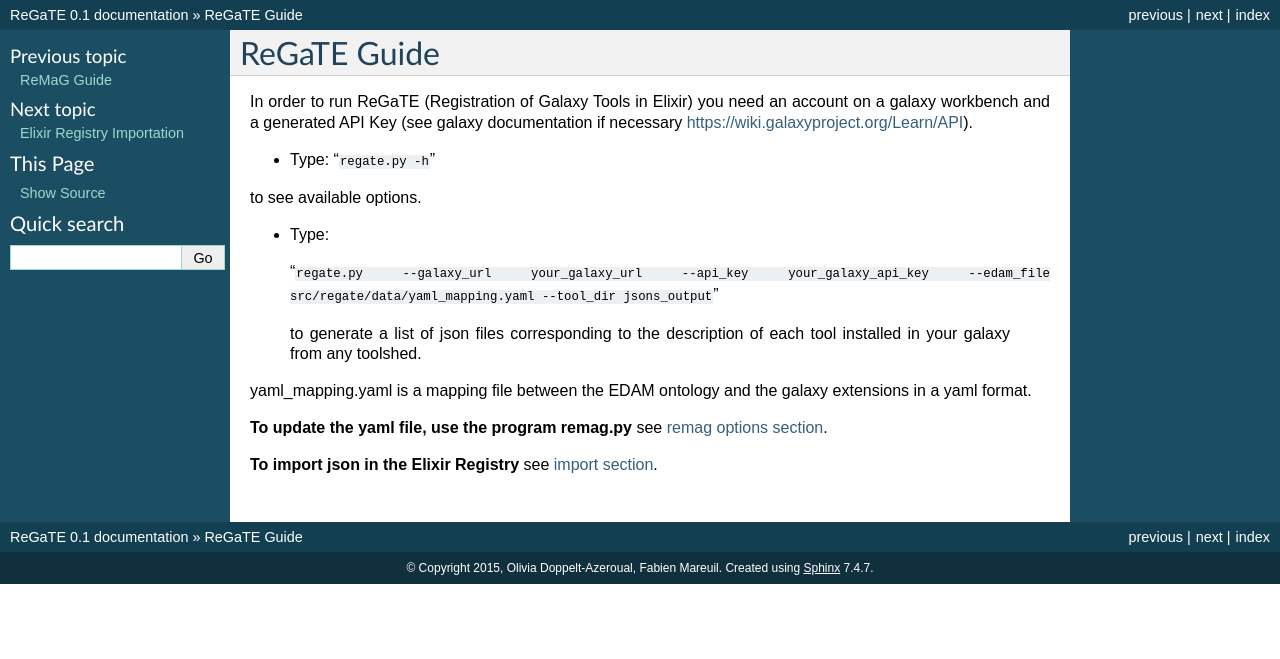
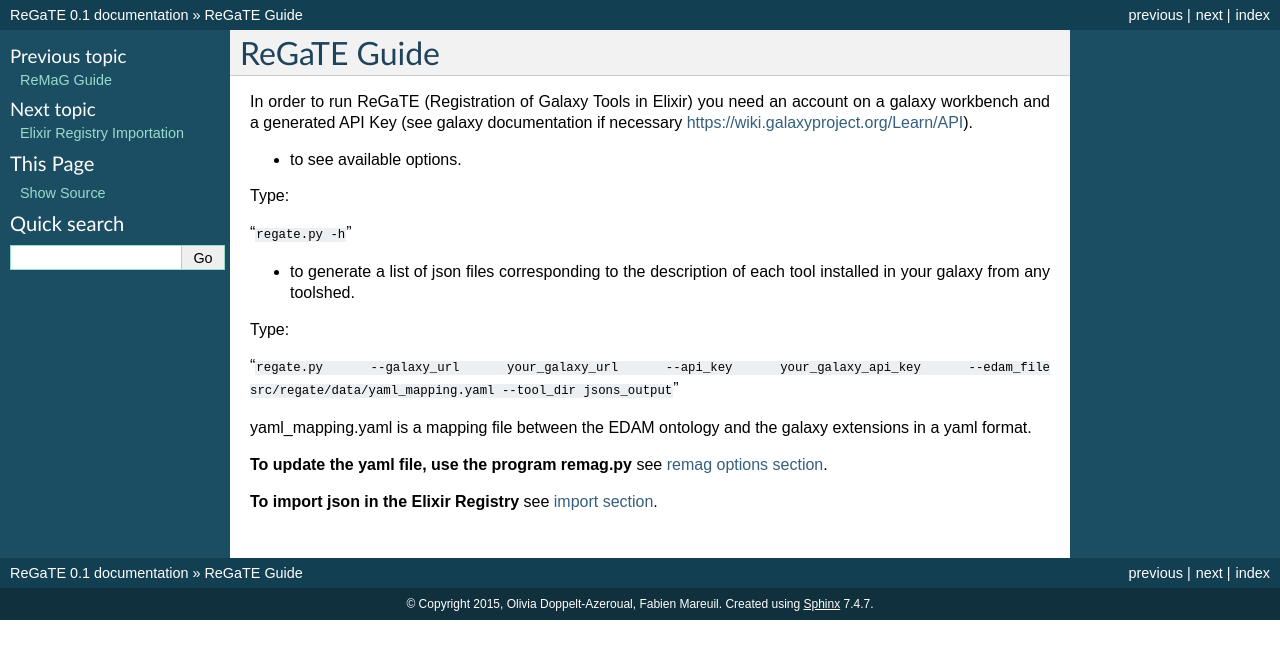
Before and after one commit to C3BI-pasteur-fr/ReGaTE, a Sphinx documentation site: the page built from doc/regate.rst, in a window 1280 px wide. Shown: the top 659 px of the page. Built offline with Sphinx 7.4.7, drawn with Linux system fonts in a browser that asks for light colours; part of the change alters nothing that is shown.

```diff
--- a/doc/regate.rst
+++ b/doc/regate.rst
@@ -14,14 +14,18 @@ ReGaTE Guide
 
 In order to run ReGaTE (Registration of Galaxy Tools in Elixir) you need an account on a galaxy workbench and a generated API Key (see galaxy documentation if necessary https://wiki.galaxyproject.org/Learn/API).
 
-* Type:
-  "``regate.py -h``"
-to see available options.
+* to see available options.
 
-* Type:
+Type:
 
-  "``regate.py --galaxy_url your_galaxy_url --api_key your_galaxy_api_key --edam_file src/regate/data/yaml_mapping.yaml --tool_dir jsons_output``"
- to generate a list of json files corresponding to the description of each tool installed in your galaxy from any toolshed.
+"``regate.py -h``"
+
+* to generate a list of json files corresponding to the description of each tool installed in your galaxy from any toolshed.
+
+Type:
+
+"``regate.py --galaxy_url your_galaxy_url --api_key your_galaxy_api_key --edam_file src/regate/data/yaml_mapping.yaml --tool_dir jsons_output``"
+
 
 yaml_mapping.yaml is a mapping file between the EDAM ontology and the galaxy extensions in a yaml format.
 
```
